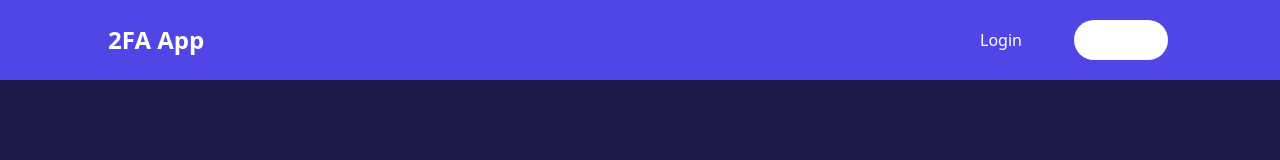
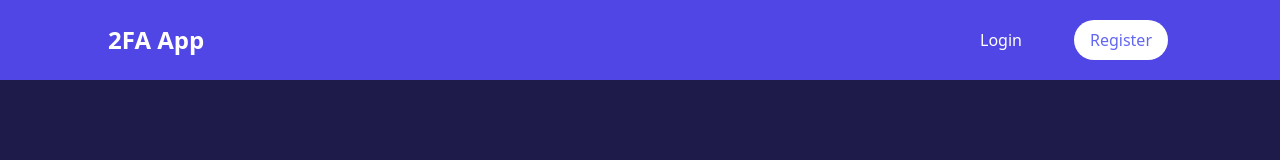
Before and after one commit to ilkaymb/2fa-project-frontend, a Next.js app: page / in a window 1280 px wide. Shown: the top 160 px of the page. Built offline with nearby package versions, Linux system fonts and the light colour scheme.

Commit message:
style fix

```diff
--- a/components/Header.js
+++ b/components/Header.js
@@ -68,7 +68,7 @@ const Header = () => {
                 </Link>
                 <Link
                   href="/register"
-                  className={`text-base mx-4 font-medium text-white hover:bg-indigo-700 hover:text-white bg-white text-indigo-500  px-4 py-2 text-center rounded-full transition duration-300`}
+                  className={`text-base mx-4 font-medium hover:bg-indigo-700 hover:text-white bg-white text-indigo-500  px-4 py-2 text-center rounded-full transition duration-300`}
                 >
                   Register
                 </Link>
```
